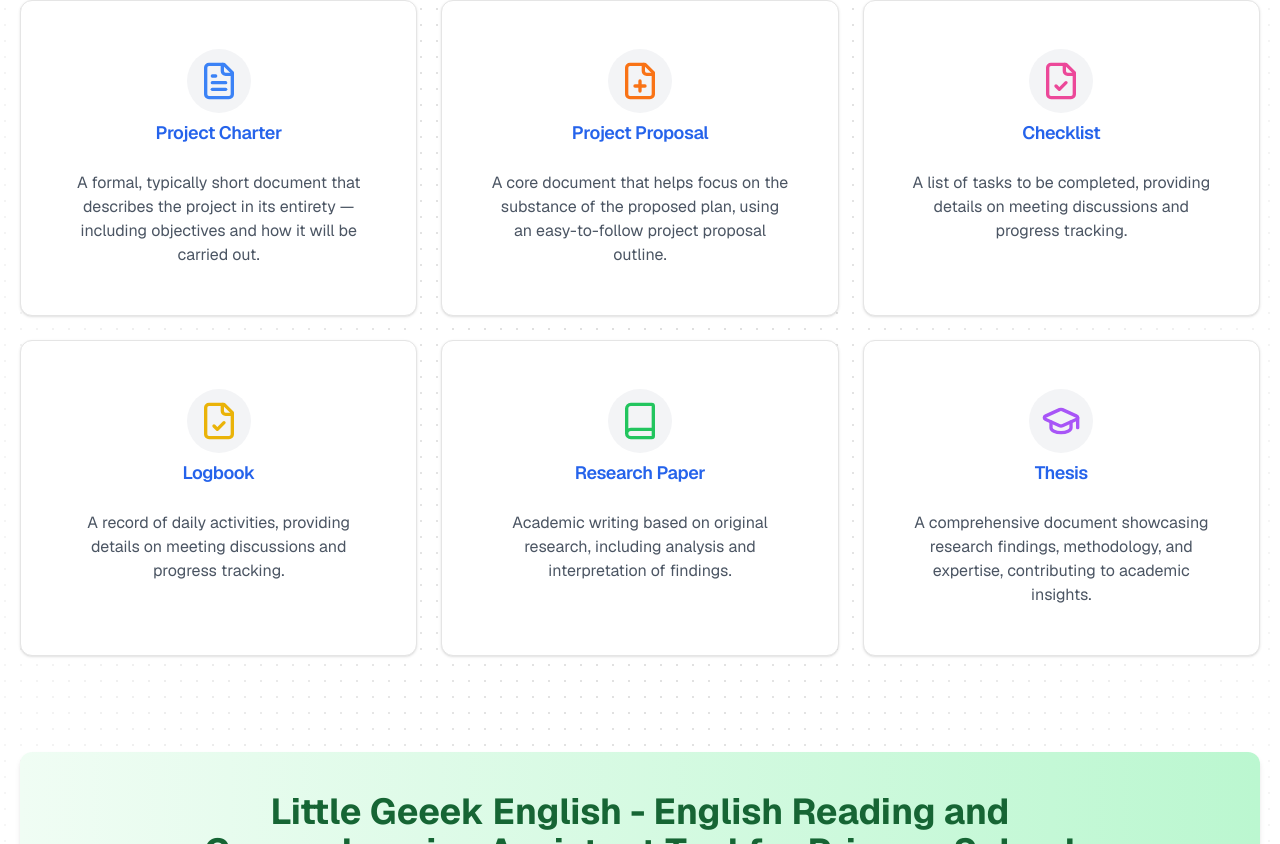
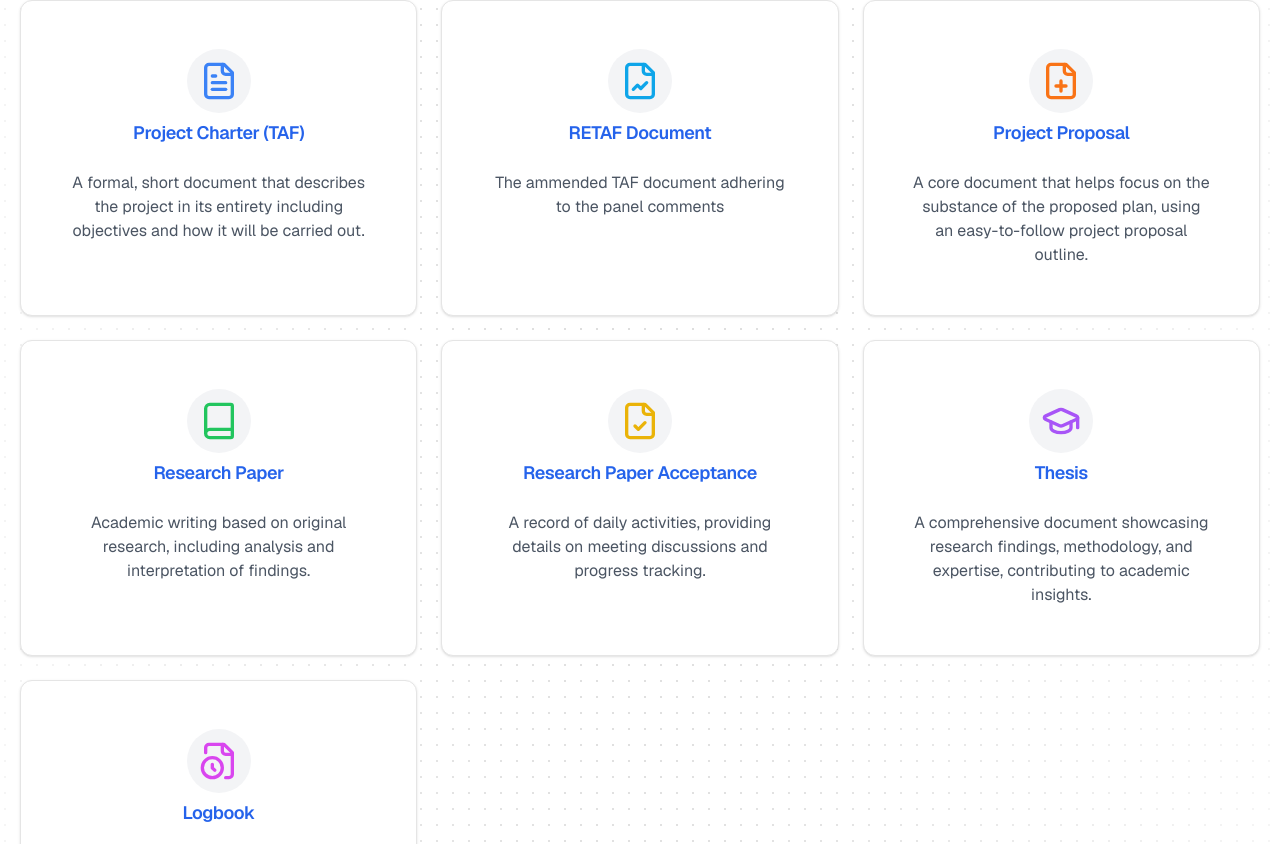
Before and after one commit to it21241246/Little_English_Geeek_Web_App, a Next.js app: page / in a window 1280 px wide. Shown: the part 6876-7720 px from the top of the page. Built offline with nearby package versions, Linux system fonts and the light colour scheme.

Commit message:
Update documents.tsx

```diff
--- a/components/sections/documents.tsx
+++ b/components/sections/documents.tsx
@@ -7,51 +7,60 @@ import {
   FileCheck,
   Book,
   GraduationCap,
+  FileLineChart,
+  FileClock,
 } from "lucide-react";
 import Link from "next/link";
 
 const documents = [
   {
-    title: "Project Charter",
+    title: "Project Charter (TAF)",
     description:
-      "A formal, typically short document that describes the project in its entirety — including objectives and how it will be carried out.",
+      "A formal, short document that describes the project in its entirety including objectives and how it will be carried out.",
     icon: <FileText className="text-blue-500 size-10" />,
-    link: "https://drive.google.com/drive/folders/1fU6fdelF4iCt5Xy84anVoCYypl6RDvLw?usp=sharing",
+    link: "https://drive.google.com/file/d/1PjX_6Qtv9u0NHKbp-IL5DZqUBuIbRefJ/view?usp=sharing",
+  },
+  {
+    title: "RETAF Document",
+    description:
+      "The ammended TAF document adhering to the panel comments",
+    icon: <FileLineChart className="text-sky-500 size-10" />,
+    link: "https://drive.google.com/file/d/1VyN95N2W6XQRzT7hwzA_5VRHiHODoa4w/view?usp=sharing",
   },
   {
     title: "Project Proposal",
     description:
       "A core document that helps focus on the substance of the proposed plan, using an easy-to-follow project proposal outline.",
     icon: <FilePlus className="text-orange-500 size-10" />,
-    link: "https://drive.google.com/drive/folders/1FPvVndJ14jPzq3bJXLzxzwoI0ZBawSHL?usp=sharing",
-  },
-  {
-    title: "Checklist",
-    description:
-      "A list of tasks to be completed, providing details on meeting discussions and progress tracking.",
-    icon: <FileCheck className="text-pink-500 size-10" />,
-    link: "https://drive.google.com/drive/folders/1Z5-PGahsVT_F5gryf6jmFYqbWvvr7yfv?usp=sharing",
-  },
-  {
-    title: "Logbook",
-    description:
-      "A record of daily activities, providing details on meeting discussions and progress tracking.",
-    icon: <FileCheck className="text-yellow-500 size-10" />,
-    link: "https://drive.google.com/drive/folders/1K4aOnCRpugb0UlQLCpRq0d0deOEOD4LS?usp=sharing",
+    link: "https://mysliit.sharepoint.com/sites/CDAPSubmissionCloud/2425JCloud/Forms/AllItems.aspx?id=%2Fsites%2FCDAPSubmissionCloud%2F2425JCloud%2F24%2D25J%2D153%2DStudents%2F1%2E%20Project%20Proposal&viewid=29f155a8%2Db072%2D4b74%2Dbcbe%2Dd933c2f93dfd",
   },
   {
     title: "Research Paper",
     description:
       "Academic writing based on original research, including analysis and interpretation of findings.",
     icon: <Book className="text-green-500 size-10" />,
-    link: "https://drive.google.com/drive/folders/12TV-DJbaCl7cfb8Wn7R1umH30pU5H3LJ?usp=sharing",
+    link: "https://mysliit.sharepoint.com/sites/CDAPSubmissionCloud/2425JCloud/Forms/AllItems.aspx?id=%2Fsites%2FCDAPSubmissionCloud%2F2425JCloud%2F24%2D25J%2D153%2DStudents%2F4%2E%20Research%20Paper&viewid=29f155a8%2Db072%2D4b74%2Dbcbe%2Dd933c2f93dfd",
+  },
+  {
+    title: "Research Paper Acceptance",
+    description:
+      "A record of daily activities, providing details on meeting discussions and progress tracking.",
+    icon: <FileCheck className="text-yellow-500 size-10" />,
+    link: "https://drive.google.com/drive/folders/1CUnkJOy5X7N9BHLYOi0GnkBs8qjTsuCe?usp=sharing",
   },
   {
     title: "Thesis",
     description:
       "A comprehensive document showcasing research findings, methodology, and expertise, contributing to academic insights.",
     icon: <GraduationCap className="text-purple-500 size-10" />,
-    link: "https://drive.google.com/drive/folders/1Uqj0tE9ej7Z2tA3k7MbkeFsOJ_bfUt1B?usp=sharing",
+    link: "https://mysliit.sharepoint.com/sites/CDAPSubmissionCloud/2425JCloud/Forms/AllItems.aspx?id=%2Fsites%2FCDAPSubmissionCloud%2F2425JCloud%2F24%2D25J%2D153%2DStudents%2F5%2E%20Final%20Report%20%26%20Presentation%2FFinal%20Reports&viewid=29f155a8%2Db072%2D4b74%2Dbcbe%2Dd933c2f93dfd",
+  },
+  {
+    title: "Logbook",
+    description:
+      "A record of daily activities, providing details on meeting discussions and progress tracking.",
+    icon: <FileClock className="text-fuchsia-500 size-10" />,
+    link: "https://drive.google.com/drive/folders/10M6It15Vo5b1JPo71ZtUkKHGHfXVqPKu?usp=sharing",
   },
 ];
 
```
